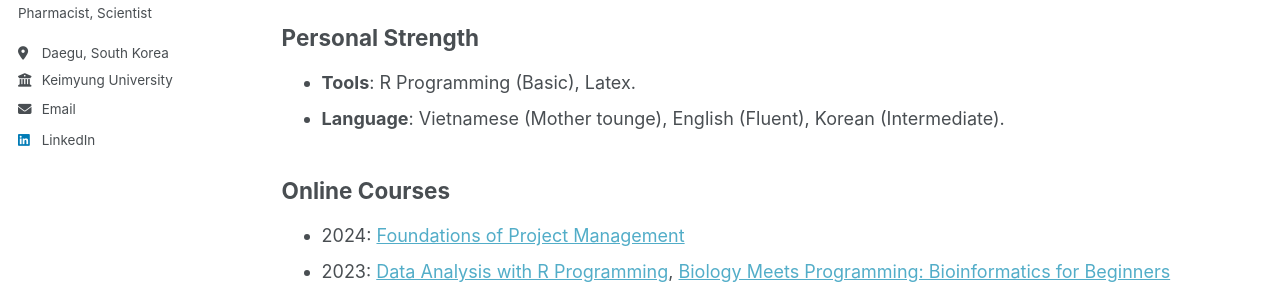
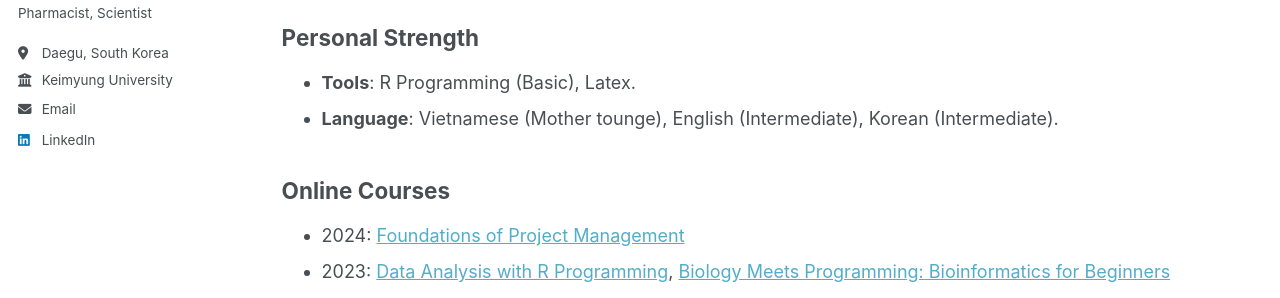
Before and after one commit to tranminhduy-git/tmduy.github.io, a Jekyll site: the page built from _pages/cv.md, in a window 1280 px wide and 900 px high, scrolled down 1878 px. Shown: the part 333-631 px from the top of the window. Built offline with Jekyll 4.4.1, drawn with Linux system fonts in a browser that asks for light colours; a script bundle is joined from its source files by our own code; library files that are not in the unit come from our copies.

Commit message:
Update cv.md

```diff
--- a/_pages/cv.md
+++ b/_pages/cv.md
@@ -66,7 +66,7 @@ compounds from marine sponges in Vietnam.
 ## Personal Strength
 
 * __Tools__: R Programming (Basic), Latex.
-* __Language__: Vietnamese (Mother tounge), English (Fluent), Korean (Intermediate).
+* __Language__: Vietnamese (Mother tounge), English (Intermediate), Korean (Intermediate).
 
 
 ## Online Courses
```
